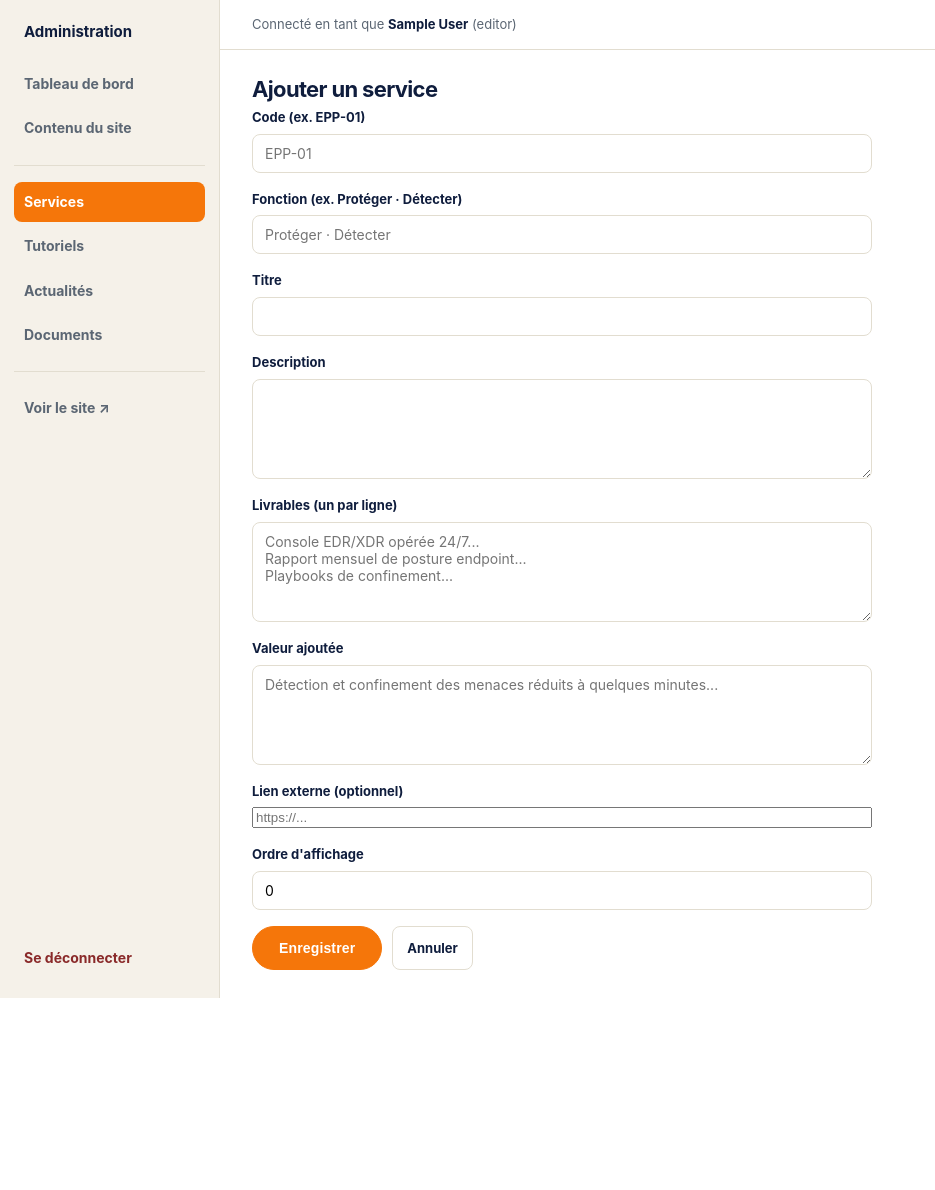
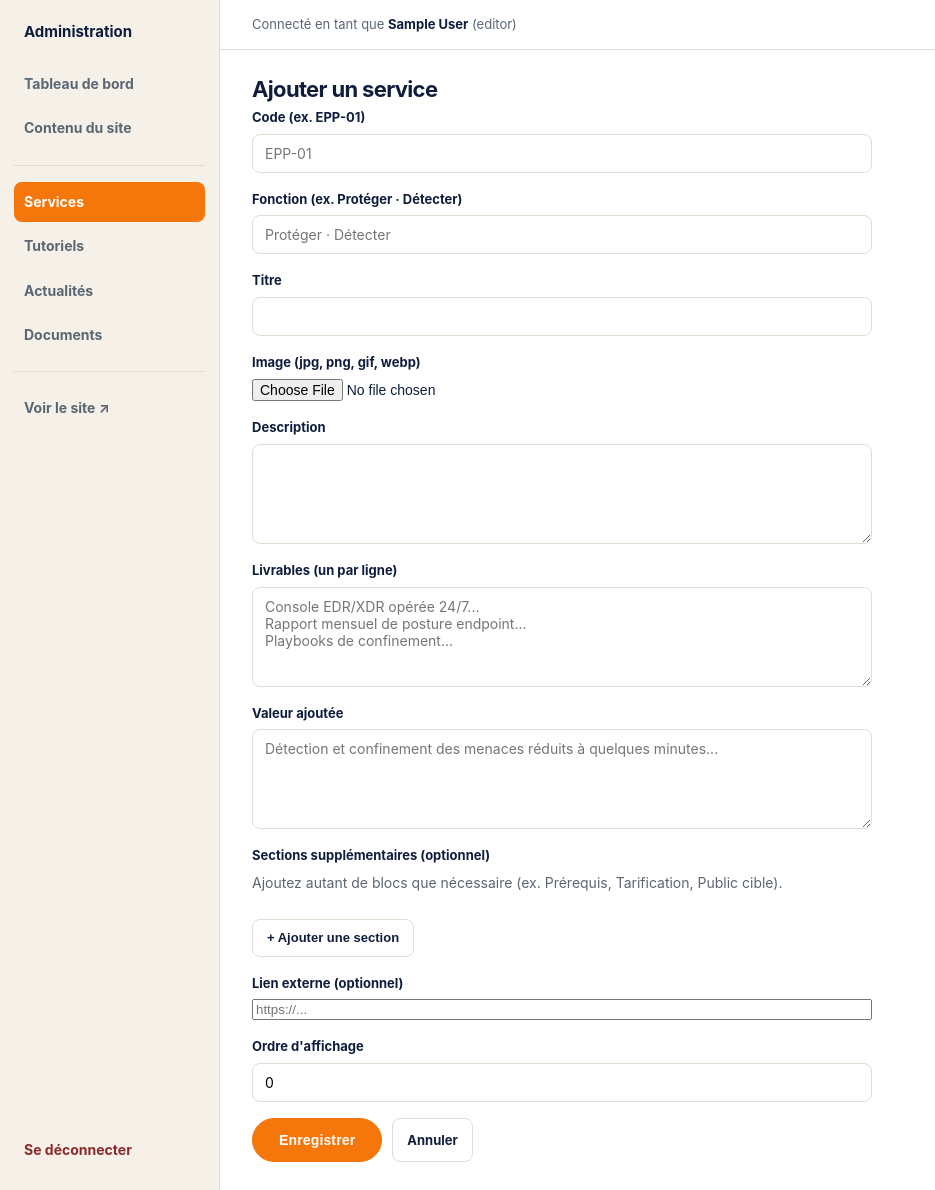
Before and after one commit to issouf-fofana/projet_ignace, a Flask app: page /admin/content/services/new in a window 1280 px wide. Shown: the whole page, without its empty margins (0-935 px from the left). Before the commit the page ends 998 px from the top, so only its background shows below. Run offline with Flask 3, Linux system fonts and the light colour scheme; the visitor is signed in with stand-in values (Sample User, id 1).

Commit message:
Ajoute une image et des sections personnalisées illimitées (titre+texte) pour chaque service

```diff
--- a/models.py
+++ b/models.py
@@ -43,17 +43,33 @@ class Service(db.Model):
     function_tag = db.Column(db.String(120), nullable=True)
     title = db.Column(db.String(200), nullable=False)
     description = db.Column(db.Text, nullable=False)
+    image_filename = db.Column(db.String(300), nullable=True)
     deliverables = db.Column(db.Text, nullable=True)  # une ligne = un livrable
     value_text = db.Column(db.Text, nullable=True)
     link_url = db.Column(db.String(500), nullable=True)
     position = db.Column(db.Integer, default=0)
     created_at = db.Column(db.DateTime, default=datetime.utcnow)
 
+    sections = db.relationship(
+        "ServiceSection", backref="service", order_by="ServiceSection.position",
+        cascade="all, delete-orphan",
+    )
+
     @property
     def deliverables_list(self):
         if not self.deliverables:
             return []
         return [line.strip() for line in self.deliverables.splitlines() if line.strip()]
+
+
+class ServiceSection(db.Model):
+    __tablename__ = "service_sections"
+
+    id = db.Column(db.Integer, primary_key=True)
+    service_id = db.Column(db.Integer, db.ForeignKey("services.id"), nullable=False)
+    title = db.Column(db.String(200), nullable=False)
+    content = db.Column(db.Text, nullable=False)
+    position = db.Column(db.Integer, default=0)
 
 
 class Tutorial(db.Model):
--- a/routes_admin.py
+++ b/routes_admin.py
@@ -6,7 +6,7 @@ from flask_login import login_user, logout_user, login_required, current_user
 from werkzeug.utils import secure_filename
 
 from extensions import limiter
-from models import db, User, SiteSetting, Service, Tutorial, NewsItem, Document
+from models import db, User, SiteSetting, Service, ServiceSection, Tutorial, NewsItem, Document
 
 admin_bp = Blueprint("admin", __name__, template_folder="templates/admin")
 
@@ -281,6 +281,23 @@ def _service_form_data():
     }
 
 
+def _sync_service_sections(item):
+    """Reconstruit les blocs personnalisés d'un service depuis les champs
+    section_title[] / section_content[] du formulaire (nombre variable)."""
+    titles = request.form.getlist("section_title[]")
+    contents = request.form.getlist("section_content[]")
+
+    item.sections.clear()
+    position = 0
+    for title, content in zip(titles, contents):
+        title = title.strip()
+        content = content.strip()
+        if not title or not content:
+            continue
+        position += 1
+        item.sections.append(ServiceSection(title=title, content=content, position=position))
+
+
 @admin_bp.route("/content/services/new", methods=["GET", "POST"])
 @login_required
 def services_new():
@@ -290,7 +307,18 @@ def services_new():
             flash("Le titre et la description sont obligatoires.", "error")
             return render_template("admin/service_form.html", item=None)
 
-        item = Service(**data)
+        image_file = request.files.get("image_file")
+        image_filename = None
+        if image_file and image_file.filename:
+            if not allowed_file(image_file.filename, ALLOWED_IMAGE_EXTENSIONS):
+                flash("Format d'image non supporté (jpg, png, gif, webp).", "error")
+                return render_template("admin/service_form.html", item=None)
+            original_name = secure_filename(image_file.filename)
+            image_filename = f"{uuid.uuid4().hex}_{original_name}"
+            image_file.save(os.path.join(current_app.config["UPLOAD_DIR"], image_filename))
+
+        item = Service(image_filename=image_filename, **data)
+        _sync_service_sections(item)
         db.session.add(item)
         db.session.commit()
         flash("Service ajouté.", "success")
@@ -310,8 +338,21 @@ def services_edit(item_id):
             flash("Le titre et la description sont obligatoires.", "error")
             return render_template("admin/service_form.html", item=item)
 
+        image_file = request.files.get("image_file")
+        if image_file and image_file.filename:
+            if not allowed_file(image_file.filename, ALLOWED_IMAGE_EXTENSIONS):
+                flash("Format d'image non supporté (jpg, png, gif, webp).", "error")
+                return render_template("admin/service_form.html", item=item)
+            old_path = os.path.join(current_app.config["UPLOAD_DIR"], item.image_filename or "")
+            if item.image_filename and os.path.exists(old_path):
+                os.remove(old_path)
+            original_name = secure_filename(image_file.filename)
+            data["image_filename"] = f"{uuid.uuid4().hex}_{original_name}"
+            image_file.save(os.path.join(current_app.config["UPLOAD_DIR"], data["image_filename"]))
+
         for key, value in data.items():
             setattr(item, key, value)
+        _sync_service_sections(item)
         db.session.commit()
         flash("Service mis à jour.", "success")
         return redirect(url_for("admin.services_list"))
@@ -323,6 +364,10 @@ def services_edit(item_id):
 @login_required
 def services_delete(item_id):
     item = Service.query.get_or_404(item_id)
+    if item.image_filename:
+        path = os.path.join(current_app.config["UPLOAD_DIR"], item.image_filename)
+        if os.path.exists(path):
+            os.remove(path)
     db.session.delete(item)
     db.session.commit()
     flash("Service supprimé.", "success")
--- a/static/css/admin.css
+++ b/static/css/admin.css
@@ -130,3 +130,14 @@
 .admin-table .row-actions{display:flex;gap:8px;flex-wrap:wrap}
 .btn-small{min-height:38px;display:inline-flex;align-items:center;justify-content:center}
 .btn-small:active{transform:none}
+
+/* Service sections dynamiques */
+.service-section-row{
+  display:flex;flex-direction:column;gap:8px;
+  border:1px solid var(--border);border-radius:8px;padding:12px;margin-bottom:10px;background:var(--surface);
+}
+.service-section-row input,.service-section-row textarea{
+  padding:8px 10px;border:1px solid var(--border);border-radius:6px;font-size:14px;font-family:inherit;
+}
+.service-section-row textarea{min-height:70px;resize:vertical}
+.service-section-row .remove-section{align-self:flex-end}
--- a/templates/admin/service_form.html
+++ b/templates/admin/service_form.html
@@ -3,7 +3,7 @@
 {% block content %}
 <h1>{{ 'Modifier' if item else 'Ajouter' }} un service</h1>
 
-<form class="admin-form" method="post">
+<form class="admin-form" method="post" enctype="multipart/form-data">
   <input type="hidden" name="csrf_token" value="{{ csrf_token() }}">
   <div class="form-field">
     <label for="code">Code (ex. EPP-01)</label>
@@ -18,6 +18,14 @@
     <input type="text" id="title" name="title" value="{{ item.title if item else '' }}" required>
   </div>
   <div class="form-field">
+    <label for="image_file">Image (jpg, png, gif, webp)</label>
+    <input type="file" id="image_file" name="image_file" accept="image/*">
+    {% if item and item.image_filename %}
+      <img src="{{ url_for('static', filename='uploads/' ~ item.image_filename) }}" alt="" style="max-width:220px;border-radius:6px;margin-top:8px">
+      <span class="sub" style="margin:4px 0 0">Une image est déjà associée. Sélectionnez-en une nouvelle pour la remplacer.</span>
+    {% endif %}
+  </div>
+  <div class="form-field">
     <label for="description">Description</label>
     <textarea id="description" name="description" required>{{ item.description if item else '' }}</textarea>
   </div>
@@ -29,6 +37,24 @@
     <label for="value_text">Valeur ajoutée</label>
     <textarea id="value_text" name="value_text" placeholder="Détection et confinement des menaces réduits à quelques minutes...">{{ item.value_text if item and item.value_text else '' }}</textarea>
   </div>
+
+  <div class="form-field">
+    <label>Sections supplémentaires (optionnel)</label>
+    <span class="sub" style="margin:0 0 4px">Ajoutez autant de blocs que nécessaire (ex. Prérequis, Tarification, Public cible).</span>
+    <div id="service-sections">
+      {% if item and item.sections %}
+        {% for section in item.sections %}
+        <div class="service-section-row">
+          <input type="text" name="section_title[]" value="{{ section.title }}" placeholder="Titre du bloc (ex. Prérequis)">
+          <textarea name="section_content[]" placeholder="Contenu du bloc">{{ section.content }}</textarea>
+          <button type="button" class="btn-small danger remove-section">Retirer</button>
+        </div>
+        {% endfor %}
+      {% endif %}
+    </div>
+    <button type="button" id="add-section" class="btn-small" style="margin-top:8px;width:fit-content">+ Ajouter une section</button>
+  </div>
+
   <div class="form-field">
     <label for="link_url">Lien externe (optionnel)</label>
     <input type="url" id="link_url" name="link_url" value="{{ item.link_url if item and item.link_url else '' }}" placeholder="https://...">
@@ -42,4 +68,31 @@
     <a class="btn-small" href="{{ url_for('admin.services_list') }}">Annuler</a>
   </div>
 </form>
+
+<template id="service-section-template">
+  <div class="service-section-row">
+    <input type="text" name="section_title[]" placeholder="Titre du bloc (ex. Prérequis)">
+    <textarea name="section_content[]" placeholder="Contenu du bloc"></textarea>
+    <button type="button" class="btn-small danger remove-section">Retirer</button>
+  </div>
+</template>
+
+<script>
+(function () {
+  var container = document.getElementById("service-sections");
+  var template = document.getElementById("service-section-template");
+  var addBtn = document.getElementById("add-section");
+
+  addBtn.addEventListener("click", function () {
+    var clone = template.content.cloneNode(true);
+    container.appendChild(clone);
+  });
+
+  container.addEventListener("click", function (e) {
+    if (e.target.classList.contains("remove-section")) {
+      e.target.closest(".service-section-row").remove();
+    }
+  });
+})();
+</script>
 {% endblock %}
```
Also changed, not shown: migrate_add_service_image_and_sections.py (added, +31 -0 lines), templates/index.html (+12 -0 lines).
